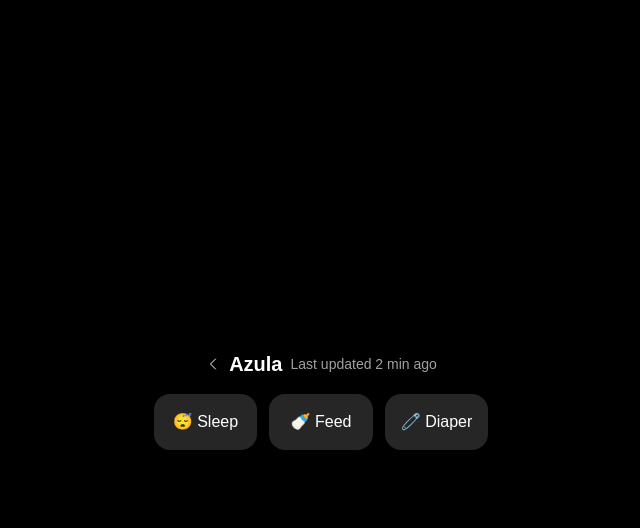
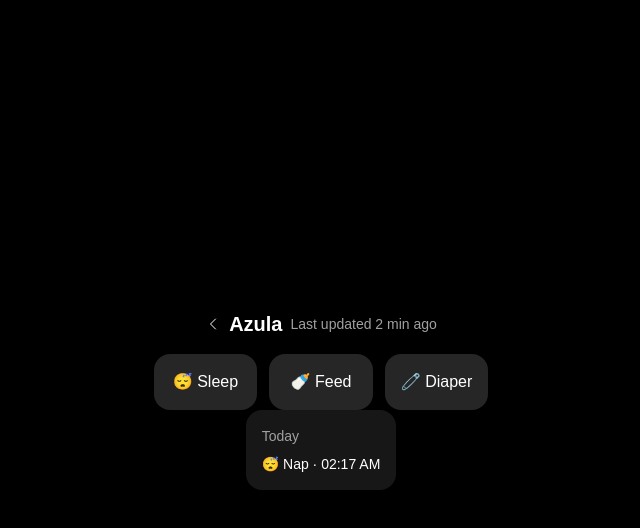
Before and after one commit to vxiong029/drift, a Next.js app: page / in a window 1280 px wide. Both pictures are taken after a click on the button "😴 Sleep". Shown: the top 528 px of the page, without its empty margins (319-959 px from the left). Built offline with nearby package versions, Linux system fonts and the light colour scheme.

Commit message:
add logging functionality

```diff
--- a/app/components/home/QuickActions.tsx
+++ b/app/components/home/QuickActions.tsx
@@ -1,9 +1,15 @@
-export default function QuickActions() {
+import { LogEntry } from "@/app/types/log"
+
+type QuickActionsProps = {
+  onLogAdd: (type: LogEntry['type'], description?: string) => void;
+}
+
+export default function QuickActions({ onLogAdd }: QuickActionsProps) {
   return (
     <div className="grid grid-cols-3 gap-3">
-      <button className="bg-neutral-800 p-4 rounded-2xl">😴 Sleep</button>
-      <button className="bg-neutral-800 p-4 rounded-2xl">🍼 Feed</button>
-      <button className="bg-neutral-800 p-4 rounded-2xl">🧷 Diaper</button>
+      <button className="bg-neutral-800 p-4 rounded-2xl" onClick={() => onLogAdd('sleep')}>😴 Sleep</button>
+      <button className="bg-neutral-800 p-4 rounded-2xl" onClick={() => onLogAdd('feed', 'left')}>🍼 Feed</button>
+      <button className="bg-neutral-800 p-4 rounded-2xl" onClick={() => onLogAdd('diaper')}>🧷 Diaper</button>
     </div>
   )
 }
--- a/app/components/home/Timeline.tsx
+++ b/app/components/home/Timeline.tsx
@@ -1,11 +1,26 @@
-export default function Timeline() {
+import { LogEntry } from "@/app/types/log";
+
+export default function Timeline({ logs }: { logs: LogEntry[] }) {
+  if (logs.length === 0) {
+    return (
+      <div className="bg-neutral-900 p-4 rounded-2xl text-sm text-neutral-400">
+        No activity yet
+      </div>
+    )
+  }
   return (
     <div className="bg-neutral-900 p-4 rounded-2xl">
       <p className="text-sm text-neutral-400">Today</p>
       <ul className="mt-2 space-y-2 text-sm">
-        <li>😴 Nap · 2:10 – 3:05</li>
-        <li>🍼 Feed · 3:15 (Left)</li>
-        <li>🧷 Diaper · 4:00</li>
+        {logs.map((log) => (
+          <li key={log.id}>
+            {log.type === 'sleep' && '😴 Nap'}
+            {log.type === 'feed' && '🍼 Feed'}
+            {log.type === 'diaper' && '🧷 Diaper'}
+            {log.startTime && ` · ${new Date(log.startTime).toLocaleTimeString([], { hour: '2-digit', minute: '2-digit' })}`}
+            {log.details && ` (${log.details})`}
+          </li>
+        ))}
       </ul>
     </div>
   )
--- a/app/page.tsx
+++ b/app/page.tsx
@@ -1,11 +1,29 @@
+"use client";
+import { useState } from "react";
 import Header from "./components/home/Header";
 import QuickActions from "./components/home/QuickActions";
+import { LogEntry, LogType } from "./types/log";
+import Timeline from "./components/home/Timeline";
 
 export default function Home() {
+  const [logs, setLogs] = useState<LogEntry[]>([]);
+
+  const addLog = (type: LogType, description?: string) => {
+    const newLog: LogEntry = {
+      id: crypto.randomUUID(),
+      type,
+      startTime: Date.now(),
+      details: description,
+    };
+
+    console.log("Adding log:", newLog);
+    setLogs((prevLogs) => [...prevLogs, newLog]);
+  }
   return (
     <main className="h-screen bg-black text-white flex flex-col items-center justify-center">
       <Header />
-      <QuickActions />
+      <QuickActions onLogAdd={addLog} />
+      <Timeline logs={logs} />
     </main>
   );
 }
--- a/app/types/log.ts
+++ b/app/types/log.ts
@@ -1,6 +1,6 @@
 export type LogType = 'sleep' | 'feed' | 'diaper'
 
-export interface Log {
+export interface LogEntry {
   id: string;
   type: LogType;
   startTime: number;
```
